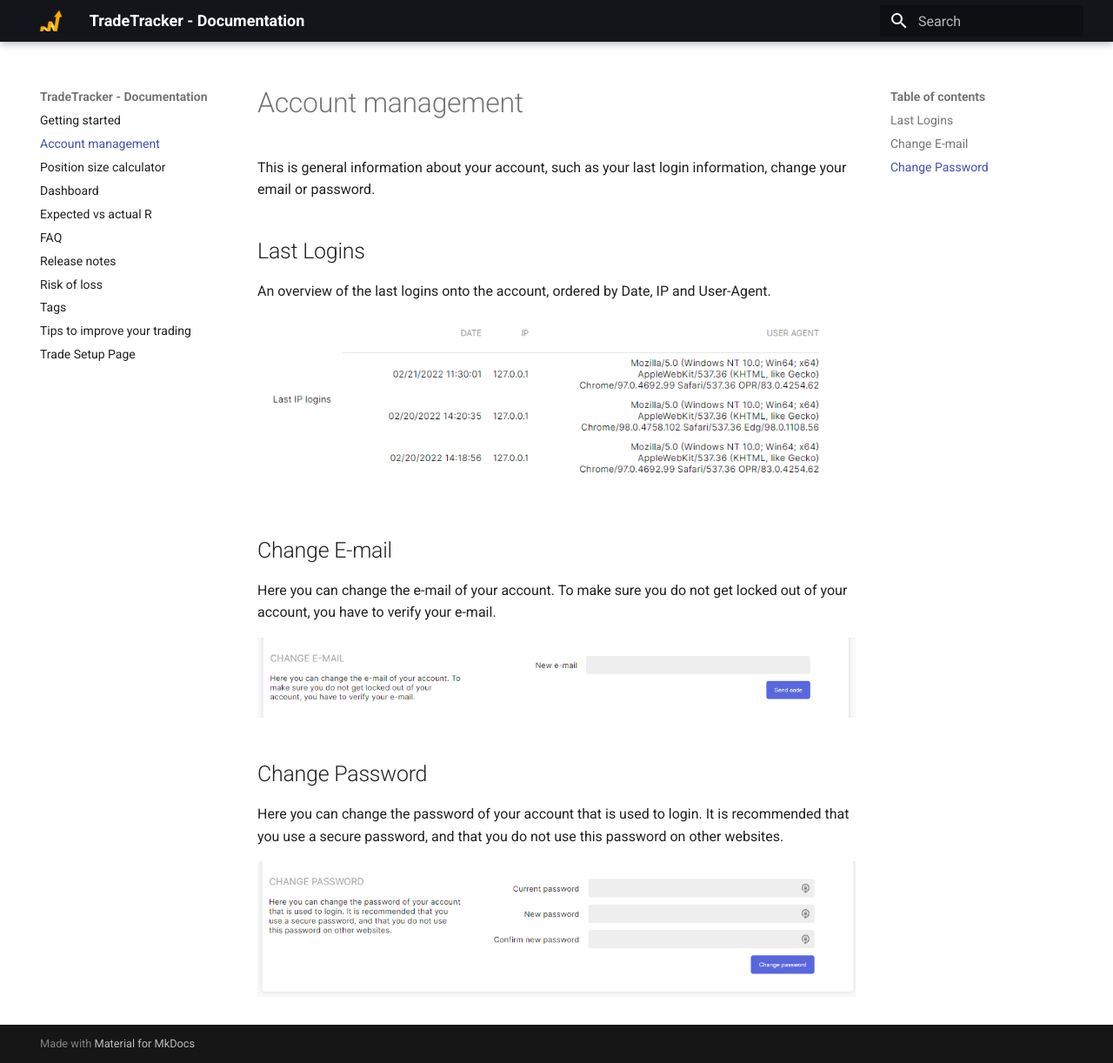
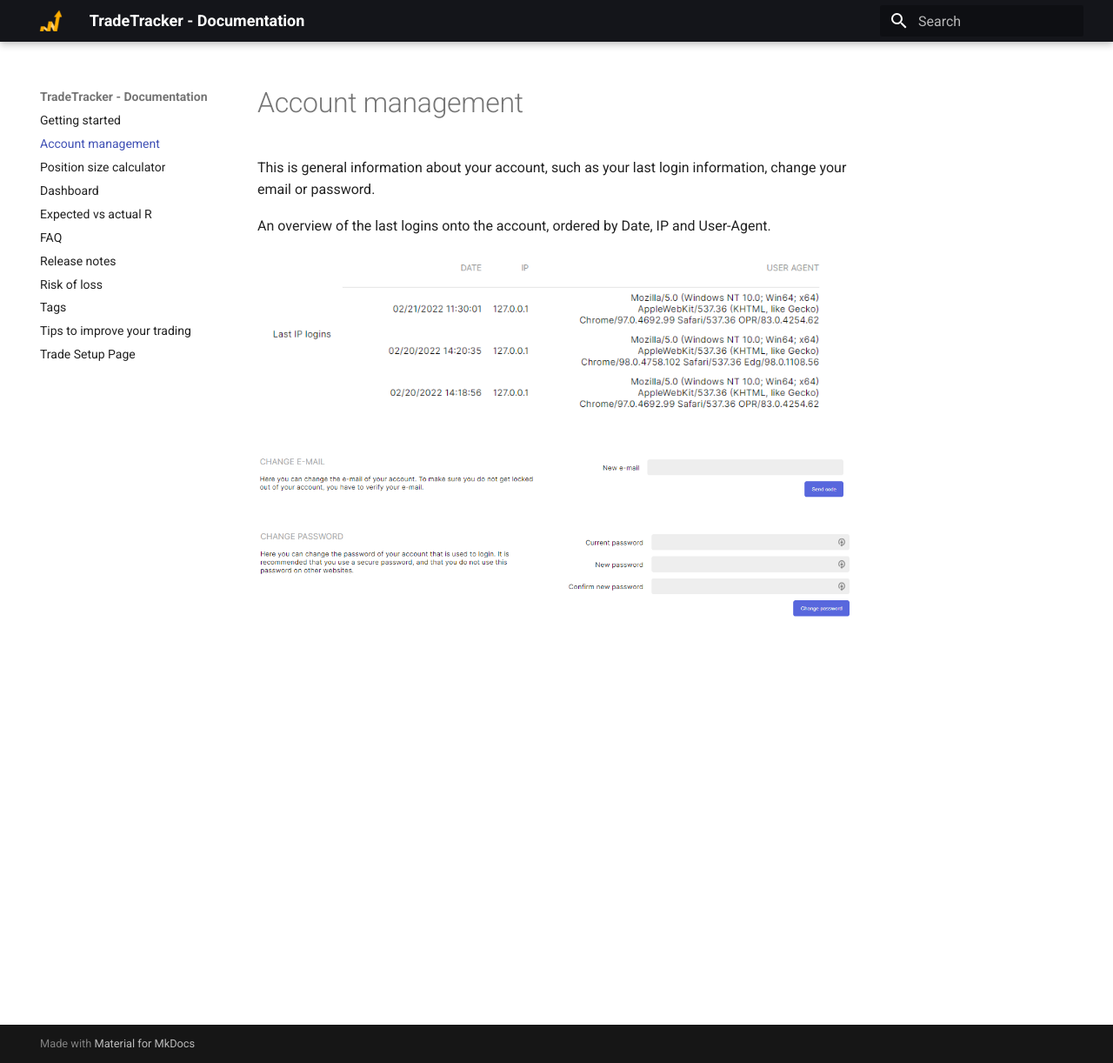
Before and after one commit to TradeTracker/docs, an MkDocs documentation site: the page built from docs/accountmanagement.md, in a window 1280 px wide and 1222 px high. Shown: the whole window at 87% size. Built offline with MkDocs 1.6.1 and Material for MkDocs 9.7.7, drawn with Linux system fonts in a browser that asks for light colours.

Commit message:
Account management documentation.

```diff
--- a/docs/accountmanagement.md
+++ b/docs/accountmanagement.md
@@ -2,17 +2,10 @@
 
 This is general information about your account, such as your last login information, change your email or password.
 
-## Last Logins
 An overview of the last logins onto the account, ordered by Date, IP and User-Agent.
 
 ![Last Logins](lastloginsbyip.PNG)
 
-## Change E-mail
-Here you can change the e-mail of your account. To make sure you do not get locked out of your account, you have to verify your e-mail.
-
 ![Change E-mail](changemail.PNG)
 
-## Change Password
-Here you can change the password of your account that is used to login. It is recommended that you use a secure password, and that you do not use this password on other websites.
-
 ![Change Password](changepassword.PNG)
```
Also changed, not shown: docs/changemail.PNG, docs/changepassword.PNG, 1 other file.
